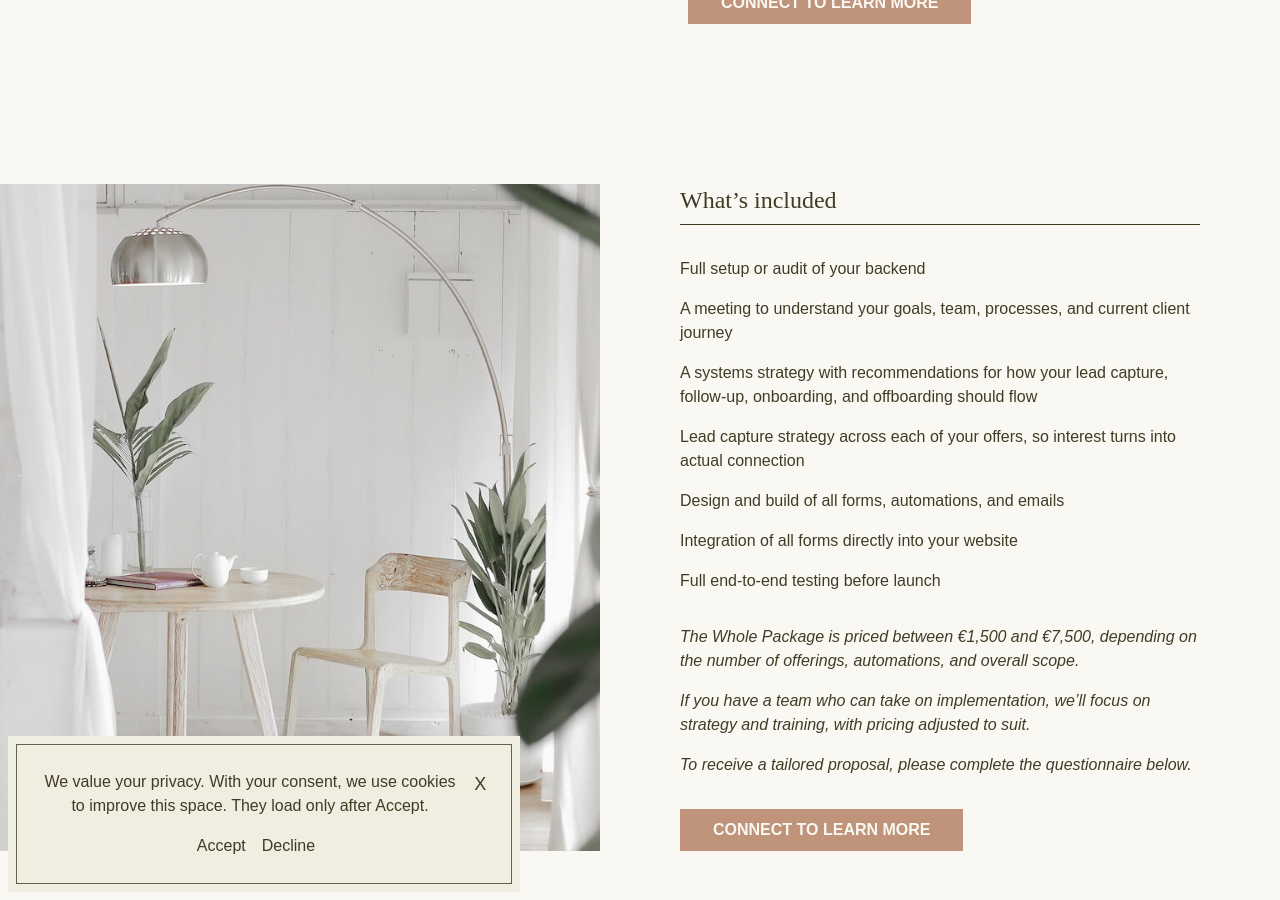
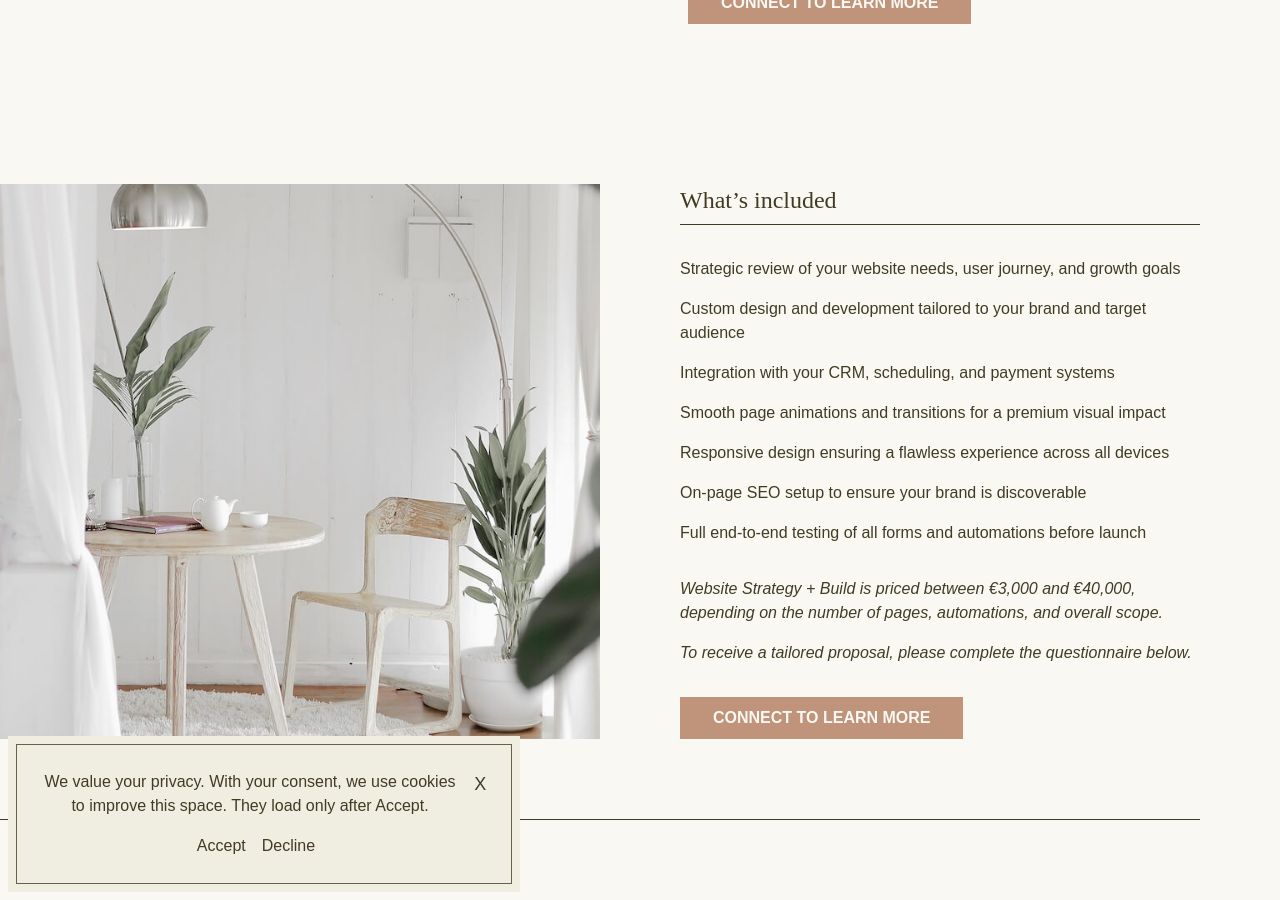
Before and after one commit to brittwoodard/brittanywoodard, a Jekyll site: the page built from website-strategy-build.html, in a window 1280 px wide and 900 px high, scrolled down 2161 px. Built offline with Jekyll 4.4.1, drawn with Linux system fonts in a browser that asks for light colours; some web fonts are replaced.

Commit message:
website strategy+build copy done (before portfolio)

```diff
--- a/website-strategy-build.html
+++ b/website-strategy-build.html
@@ -34,32 +34,27 @@ includes:
   heading_html: What’s included
   description_html: |
     <ul>
-        <li>Full setup or audit of your backend</li>
-        <li>A meeting to understand your goals, team, processes, and current client journey</li>
-        <li>A systems strategy with recommendations for how your lead capture, follow-up, onboarding, and offboarding should flow</li>
-        <li>Lead capture strategy across each of your offers, so interest turns into actual connection</li>
-        <li>Design and build of all forms, automations, and emails</li>
-        <li>Integration of all forms directly into your website</li>
-        <li>Full end-to-end testing before launch</li>
+        <li>Strategic review of your website needs, user journey, and growth goals</li>
+        <li>Custom design and development tailored to your brand and target audience</li>
+        <li>Integration with your CRM, scheduling, and payment systems</li>
+        <li>Smooth page animations and transitions for a premium visual impact</li>
+        <li>Responsive design ensuring a flawless experience across all devices</li>
+        <li>On-page SEO setup to ensure your brand is discoverable</li>
+        <li>Full end-to-end testing of all forms and automations before launch</li>
     </ul>
-    <p class="mt-8 italic">The Whole Package is priced between €1,500 and €7,500, depending on the number of offerings, automations, and overall scope.</p>
-    <p class="italic">If you have a team who can take on implementation, we’ll focus on strategy and training, with pricing adjusted to suit.</p>
+    <p class="mt-8 italic">Website Strategy + Build is priced between €3,000 and €40,000, depending on the number of pages, automations, and overall scope.</p>
     <p class="italic">To receive a tailored proposal, please complete the questionnaire below.</p>
 faq:
   heading_html: Frequently Asked Questions
   questions:
-   - question: What platforms do you work with?
-     answer_html: I'm not tied to a single platform. I’ll recommend tools based on how your business operates, your goals, and your budget. In many cases, we optimise what you’re already using. If a migration makes sense, we’ll guide that too.
-   - question: Will I need to migrate everything to a specific platform?
-     answer_html: No. A full migration is never required to work together. Sometimes it’s the right move, sometimes it isn’t. We’ll talk it through and make a recommendation based on what will support your business long-term.
-   - question: How long does the process take?
-     answer_html: It depends on scope, but most projects run between one and three months. You’ll have a clear timeline before we begin.
-   - question: Will this work with my existing website?
-     answer_html: In most cases, yes. We integrate forms, flows, and automations directly into your current site. If your website is limiting what you want to do, we’ll be upfront about that.
-   - question: What happens after the project is complete?
-     answer_html: You’ll have fully tested systems in place, along with documentation where it’s helpful. You may continue working with me for ongoing systems support, but there’s no obligation.
-   - question: Is this a good fit if I’m just starting out?
-     answer_html: Yes. Setting up your systems early saves time and stress later, and gives your business a stronger foundation as it grows.
+   - question: Which website platform do you use?
+     answer_html: I specialize in building custom-coded websites. Unlike template-based platforms like Wix or WordPress, custom-coded sites aren't limited by what a plugin or a theme allows you to do. They are built entirely around your unique business needs. While I can work with other platforms if it truly makes sense for your project, I prefer the custom approach because it results in a faster, more secure, and more scalable site that won't break as your business evolves.
+   - question: How long does a website build take?
+     answer_html: Most custom builds take between 4 and 8 weeks, depending on the number of pages and the complexity of your integrations. We’ll establish a clear timeline before we start so you know exactly when to plan your launch.
+   - question: Do I need to have my systems (CRM, email, etc.) set up first?
+     answer_html: Not necessarily. If you’re already using tools you love, I’ll integrate them. If you’re starting from scratch, I can recommend the best tools for your workflow as part of the build.
+   - question: Is SEO included in the build?
+     answer_html: Yes. Every site includes an on-page SEO framework, including optimized meta-data, site structure, and fast loading speeds to give you a solid foundation for search engine rankings from day one.
 cta:
   heading_html: Are you ready for a website that does the work for you?
   description: Let’s build systems that scale, so you can get back to doing what you love.
```
